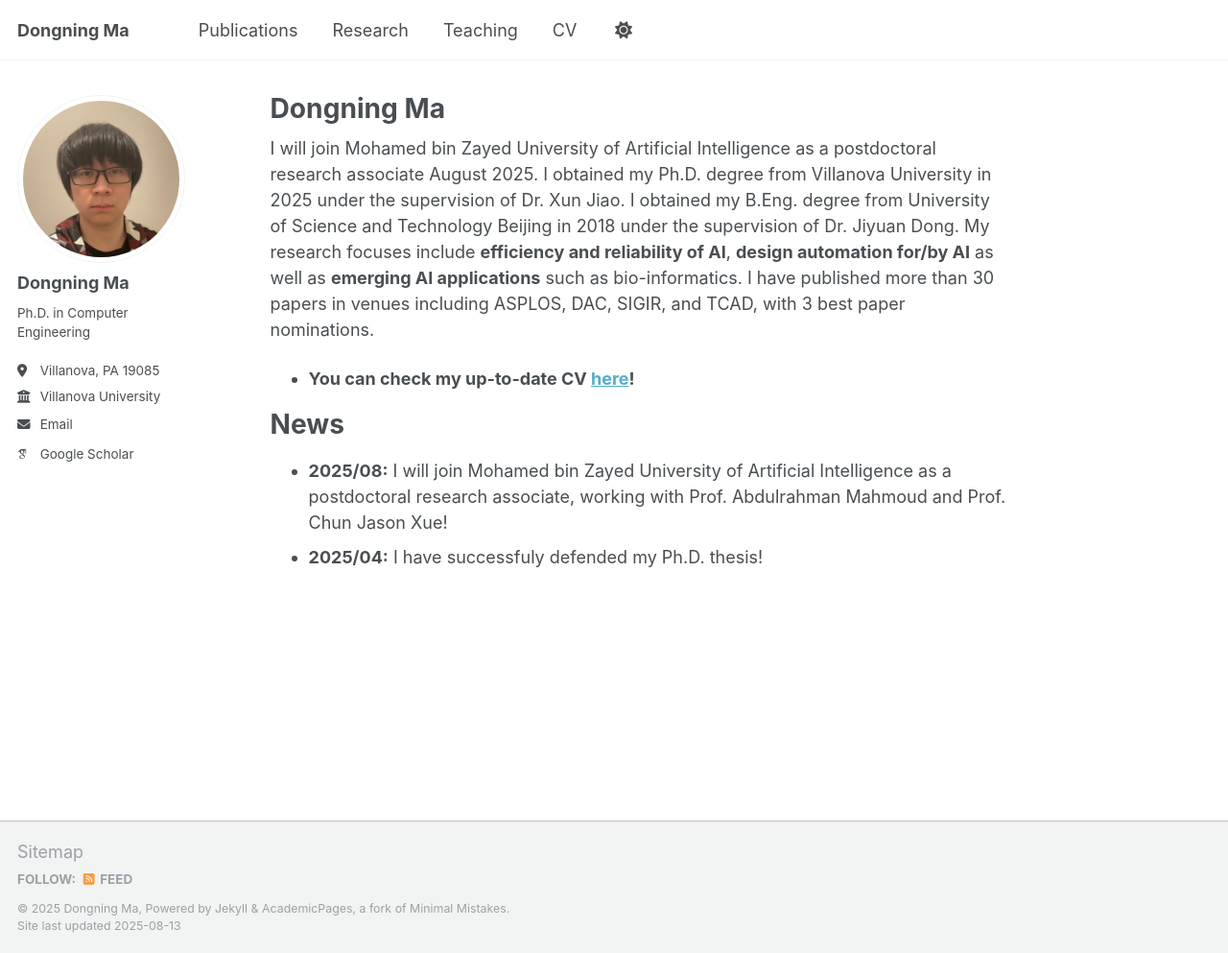
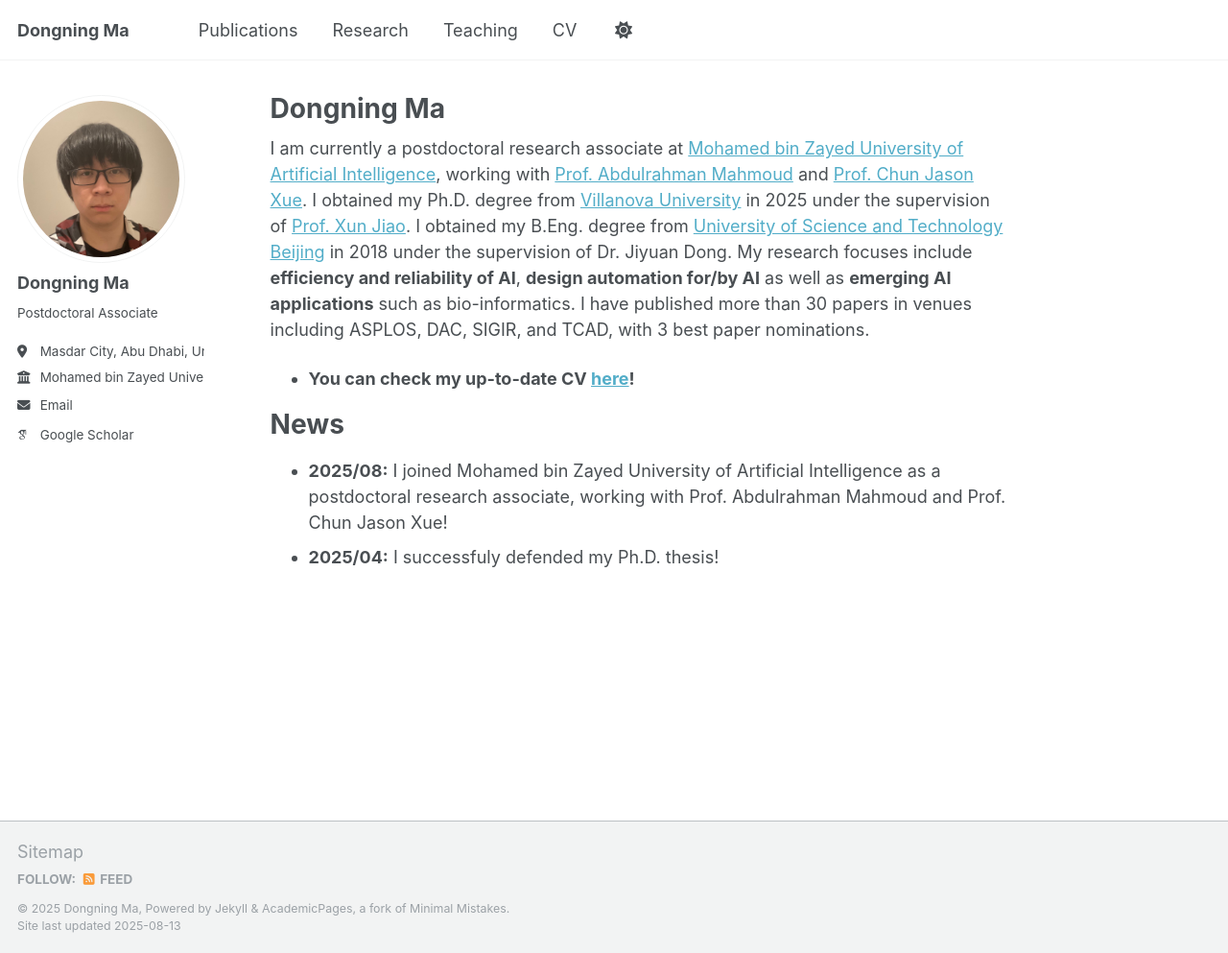
Before and after one commit to dongning-ma/dongning-ma.github.io, a Jekyll site: the page built from _pages/about.md, in a window 1280 px wide and 993 px high. Shown: the whole window at 96% size. Built offline with Jekyll 4.4.1, drawn with Linux system fonts in a browser that asks for light colours; some web fonts are replaced; a script that is not in the unit is left out.

Commit message:
update new position

```diff
--- a/_config.yml
+++ b/_config.yml
@@ -12,7 +12,7 @@ site_theme               : "default"
 title                    : "Dongning Ma"
 title_separator          : "-"
 name                     : &name "Dongning Ma"
-description              : &description "Ph.D. in Computer Engineering"
+description              : &description "Postdoctoral Associate"
 url                      : https://dongning-ma.github.io # the base hostname & protocol for your site e.g. "https://[your GitHub username].github.io" or if you already have some other page hosted on Github then use "https://[your GitHub username].github.io/[Your Repo Name]"
 baseurl                  : "" # the subpath of your site, e.g. "/blog"
 repository               : "dongning-ma/dongning-ma.github.io"
@@ -25,11 +25,11 @@ author:
   avatar           : "profile.png"
   name             : "Dongning Ma"
   pronouns         : # example: "she/her"
-  bio              : "Ph.D. in Computer Engineering"
-  location         : "Villanova, PA 19085"
-  employer         : "Villanova University"
+  bio              : "Postdoctoral Associate"
+  location         : "Masdar City, Abu Dhabi, United Arab Emirates"
+  employer         : "Mohamed bin Zayed University of Artificial Intelligence"
   uri              : # URL
-  email            : "dma2@villanova.edu"
+  email            : "Dongning.Ma@mbzuai.ac.ae"
 
   # Academic websites
   academia         : # URL
--- a/_pages/about.md
+++ b/_pages/about.md
@@ -7,11 +7,11 @@ redirect_from:
   - /about.html
 ---
 
-I will join Mohamed bin Zayed University of Artificial Intelligence as a postdoctoral research associate August 2025. I  obtained my Ph.D. degree from Villanova University in 2025 under the supervision of Dr. Xun Jiao. I obtained my B.Eng. degree from University of Science and Technology Beijing in 2018 under the supervision of Dr. Jiyuan Dong. My research focuses include **efficiency and reliability of AI**, **design automation for/by AI** as well as **emerging AI applications** such as bio-informatics. I have published more than 30 papers in venues including ASPLOS, DAC, SIGIR, and TCAD, with 3 best paper nominations.
+I am currently a postdoctoral research associate at [Mohamed bin Zayed University of Artificial Intelligence](https://mbzuai.ac.ae/), working with [Prof. Abdulrahman Mahmoud](https://ma3mool.github.io/) and [Prof. Chun Jason Xue](https://mlab.hk/people/jasonxue/). I obtained my Ph.D. degree from [Villanova University](https://villanova.edu/) in 2025 under the supervision of [Prof. Xun Jiao](https://vu-detail.github.io/people/jiao). I obtained my B.Eng. degree from [University of Science and Technology Beijing](https://www.ustb.edu.cn/) in 2018 under the supervision of Dr. Jiyuan Dong. My research focuses include **efficiency and reliability of AI**, **design automation for/by AI** as well as **emerging AI applications** such as bio-informatics. I have published more than 30 papers in venues including ASPLOS, DAC, SIGIR, and TCAD, with 3 best paper nominations.
 
 - **You can check my up-to-date CV [here](/cv/)!**
 
 
 # News
-- **2025/08:** I will join Mohamed bin Zayed University of Artificial Intelligence as a postdoctoral research associate, working with Prof. Abdulrahman Mahmoud and Prof. Chun Jason Xue!
-- **2025/04:** I have successfuly defended my Ph.D. thesis!
+- **2025/08:** I joined Mohamed bin Zayed University of Artificial Intelligence as a postdoctoral research associate, working with Prof. Abdulrahman Mahmoud and Prof. Chun Jason Xue!
+- **2025/04:** I successfuly defended my Ph.D. thesis!
```
Also changed, not shown: 1 other file.
